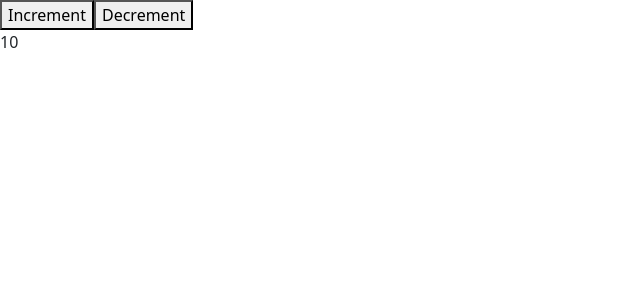
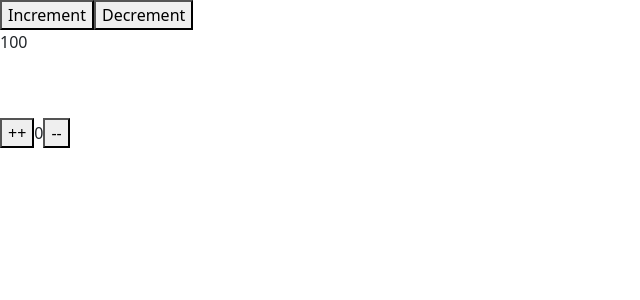
Before and after one commit to Tyler-Ke/vue-components-demo, a Vue app in the folder vue-components-demo/: page / in a window 1280 px wide. Shown: the top 300 px of the page, without its empty margins (0-640 px from the left). Built offline with nearby package versions, Linux system fonts and the light colour scheme.

Commit message:
used composible in several files and created props for composible

```diff
--- a/vue-components-demo/src/App.vue
+++ b/vue-components-demo/src/App.vue
@@ -2,11 +2,14 @@
    <button @click="increment">Increment</button>
    <button @click="decrement">Decrement</button>
    <p>{{ count }}</p>
+   <br /><br />
+   <ButtonCounter></ButtonCounter>
 </template>
 
 <script setup>
 import { useCounter } from './utility/useCounter';
+import ButtonCounter from './components/ButtonCounter.vue';
 
-const {count, increment, decrement} = useCounter();
+const {count, increment, decrement} = useCounter(100, 10);
 
 </script>
--- a/vue-components-demo/src/components/ButtonCounter.vue
+++ b/vue-components-demo/src/components/ButtonCounter.vue
@@ -1,7 +1,12 @@
 <template>
-   Counter
+   <button @click="increment">++</button>
+   <span>{{count}}</span>
+   <button @click="decrement">--</button>
 </template>
 
 <script setup>
+import { useCounter } from '../utility/useCounter';
+
+const {count, increment, decrement} = useCounter();
 
 </script>
--- a/vue-components-demo/src/utility/useCounter.js
+++ b/vue-components-demo/src/utility/useCounter.js
@@ -1,13 +1,13 @@
 import {ref} from "vue"
 
-export function useCounter() {
-   const count = ref(10);
+export function useCounter(initialValue = 0, step = 1) {
+   const count = ref(initialValue);
 
    const increment = () => {
-      count.value++;
+      count.value += step;
    }
    const decrement = () => {
-      count.value--;
+      count.value -= step;
    };
 
    return {count, increment, decrement}
```
